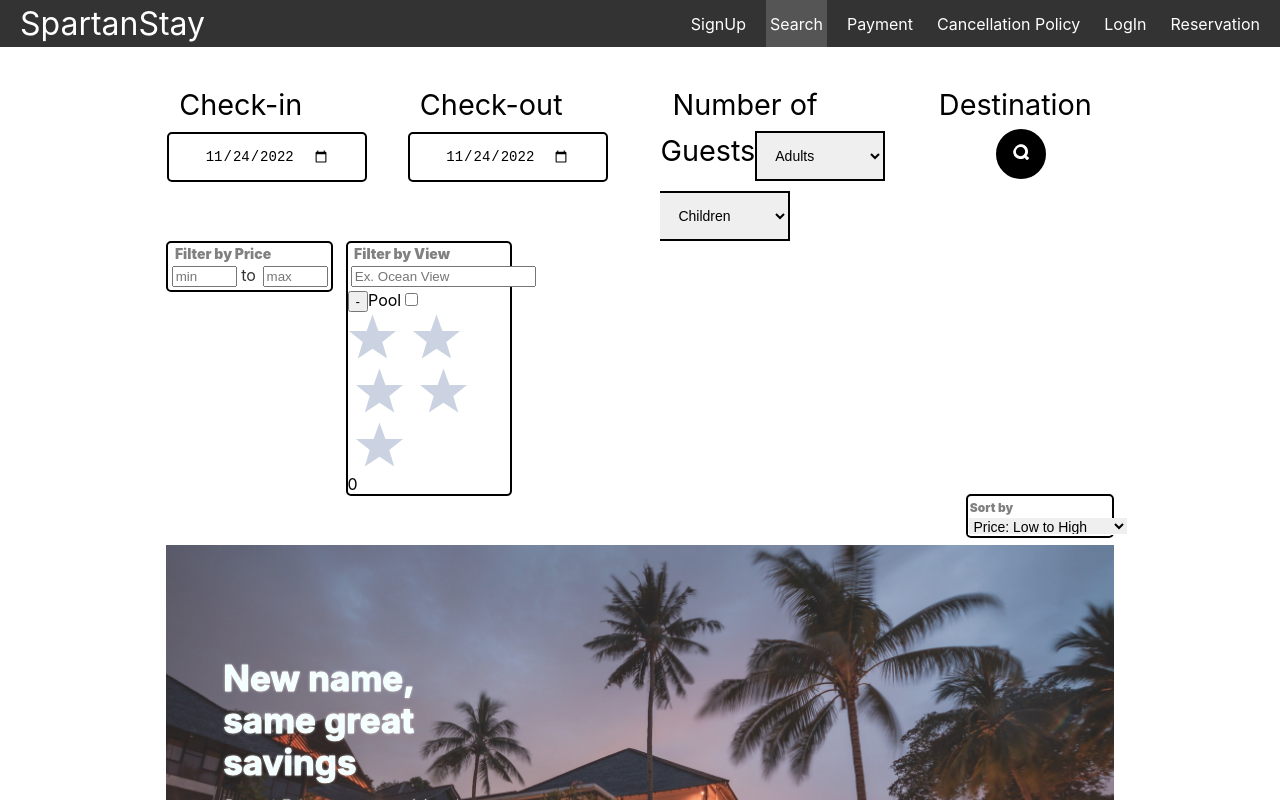
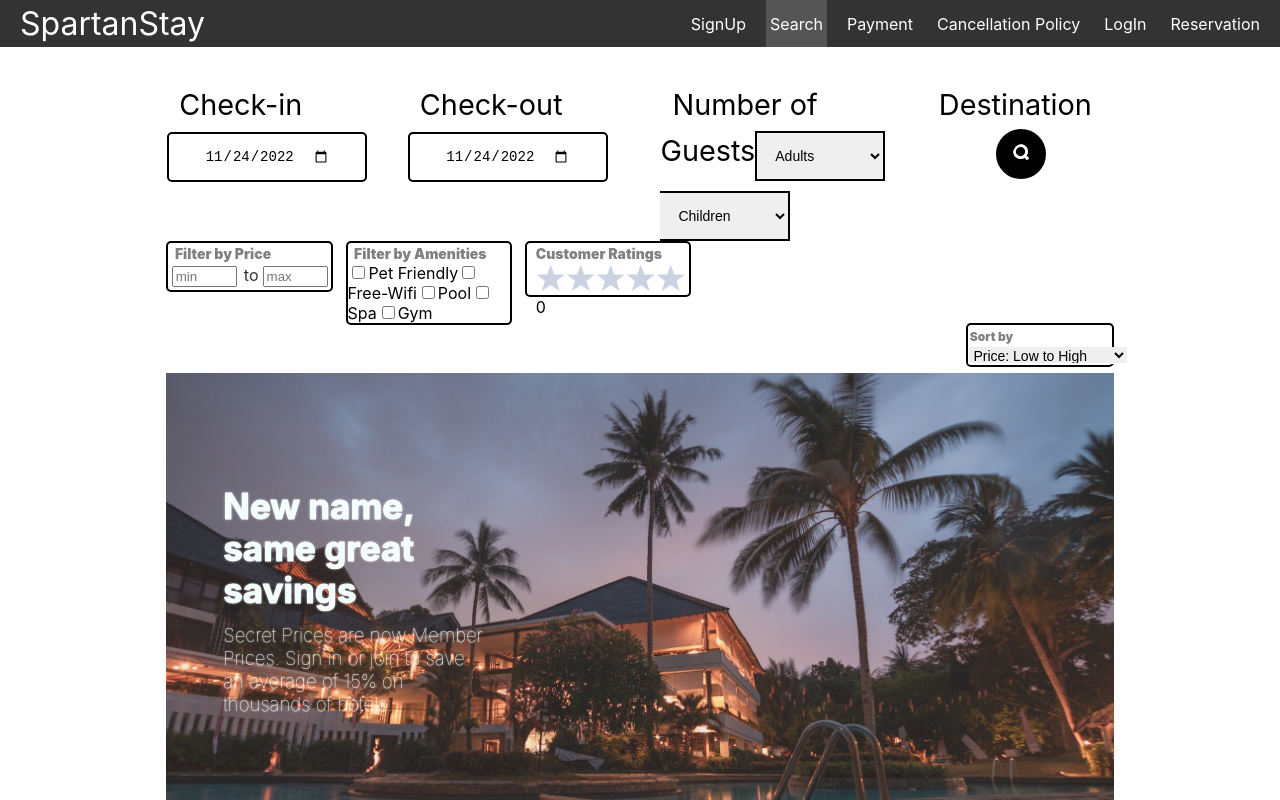
Before and after one commit to starphys/spartanstay, a React (Create React App) app in the folder spartanstay/frontend/: page /search in a window 1280 px wide. Built offline with nearby package versions, Linux system fonts and the light colour scheme.

Commit message:
filter by star and filter by amenities complete

```diff
--- a/spartanstay/frontend/src/components/Search.js
+++ b/spartanstay/frontend/src/components/Search.js
@@ -19,11 +19,29 @@ function Search({results, setResults})
   const [minPrice, setMinPrice] = useState(0)
   const [maxPrice, setMaxPrice] = useState(5000)
   const [pool, setPool] = useState(false)
+  const [spa, setSpa] = useState(false)
+  const [gym, setGym] = useState(false)
+  const [petfriendly, setPetFriendly] = useState(false)
+  const [freewifi, setFreeWifi] = useState(false)
   const [starRating, setStarRating] = useState(0)
 
   const updatePool = (e) => {
     // e.preventDefault()
     setPool(!pool)
+  }
+  const updateSpa = (e) => {
+    e.preventDefault()
+    setSpa(!spa)
+  }
+  const updateGym = (e) => {
+    //e.preventDefault()
+    setGym(!gym)
+  }
+  const updatePetFriendly = (e) => {
+    setPetFriendly(!petfriendly)
+  }
+  const updateFreeWifi = (e) => {
+    setFreeWifi(!freewifi)
   }
     const handleClick=(e)=>{
         e.preventDefault()
@@ -36,6 +54,7 @@ function Search({results, setResults})
         `&numAdults=${adults}` +
         (minPrice > 0 || maxPrice < 5000 ? `&priceMin=${minPrice}&priceMax=${maxPrice}`: "") +
         "&amenities=" + (pool ? "Pool" : "") +
+        "&amenities=" + (spa ? "Spa" : "") +
         "&starRatings=" + updateRatingList(starRating))
         .then((response)=>{
         return response.json()
@@ -125,16 +144,20 @@ function Search({results, setResults})
     <input placeholder="max" class = "max-val" onChange={(e) => {if(isNaN(parseInt(e.target.value))) {setMaxPrice(5000)} else {setMaxPrice(e.target.value)}}}></input>
   </div>
   <div id="filterDiv1" class = "filter2">
-    <label class="filterText">Filter by View</label>
-    <input placeholder="Ex. Ocean View" class = "view-input"></input>
-    <button>-</button>
-    <label>Pool</label>
-    <input type="checkbox" onChange={updatePool}/>
-    <StarRatings rating={starRating} changeRating={setStarRating}></StarRatings>
-    <label>{starRating}</label>
+    <label class="filterText">Filter by Amenities</label>
+
+    <input type="checkbox" id = "line1" onChange={updatePetFriendly}/><label>Pet Friendly</label>
+    <input type="checkbox" onChange={updateFreeWifi}/><label>Free-Wifi</label>
+    <input type="checkbox" id = "line2" onChange={updatePool}/><label>Pool</label>
+    <input type="checkbox" id = "line2" onChange={updateSpa}/><label>Spa</label>
+    <input type="checkbox" id = "line2" onChange={updateGym}/><label>Gym</label>
+
+
   </div>
-  <div>
-
+  <div id="filterDiv3" class = "filter3">
+  <label class="filterText3">Customer Ratings</label>
+    <StarRatings rating={starRating} changeRating={setStarRating} starDimension = "30px" starSpacing="0px" starHoverColor="Gold" starRatedColor="Gold" ></StarRatings>
+    <label class = "num-of-stars">{starRating}</label>
   </div>
 
   <div id = "sortDiv" class = "columnS">
--- a/spartanstay/frontend/src/style/search.css
+++ b/spartanstay/frontend/src/style/search.css
@@ -324,6 +324,21 @@ form:valid a {
     display: inline-block;
     margin-bottom: -2%;
   }
+  #filterDiv2 {
+    border: 2px solid black;
+    border-radius: 5px;
+    width: 13%;
+    display: inline-block;
+    margin-bottom: -2%;
+  }
+  #filterDiv3 {
+    border: 2px solid black;
+    border-radius: 5px;
+    width: 13%;
+    display: inline-block;
+    margin-bottom: -2%;
+    height: 7vh;
+  }
   .e4 {
     box-sizing: border-box;
     height: 25px;
@@ -347,6 +362,7 @@ form:valid a {
     margin-bottom: -21%;
     color: grey;
     border-color: white;
+    display: inline-block;
   }
 
   .min-val {
@@ -355,7 +371,7 @@ form:valid a {
     display: inline-block;
   }
   .to {
-    margin-left: .9%;
+    margin-left: 2.5%;
     color: #333;
   }
   .max-val {
@@ -367,3 +383,77 @@ form:valid a {
     display: inline-block;
     margin: 2%;
   }
+.checkbox {
+    appearance: none;
+    background-color: #fff;
+    margin: 0;
+    font: inherit;
+    color: currentColor;
+    width: 1.15em;
+    height: 1.15em;
+    border: 0.15em solid currentColor;
+    border-radius: 0.15em;
+    transform: translateY(-0.075em);
+}
+.checkbox::before {
+    content: "";
+    width: 0.65em;
+    height: 0.65em;
+    transform: scale(0);
+    transition: 120ms transform ease-in-out;
+    box-shadow: inset 1em 1em var(--form-control-color);
+}
+.checkbox:checked::before{
+    transform: scale(1);
+}
+#line1 {
+    display: inline-block;
+    margin-left: 3%;
+}
+
+#line2 {
+    display: inline-block;
+    margin-left: 3%;
+}
+.filterText3{
+    box-sizing: border-box;
+    height: 50px;
+    border: 0;
+    font-weight: 900;
+    width: 100%;
+    padding-top: 0px;
+
+    font-size: 14px;
+    border-radius: 0%;
+    border-bottom: 0px;
+    margin-bottom: -21%;
+    color: grey;
+    border-color: white;
+    display: inline-block;
+}
+.filter3 {
+    float: right;
+    margin-right: 46%;
+    padding-left: .7%;
+}
+/*
+.num-of-stars {
+    float: right;
+    margin-top: -7%;
+    margin-right: 35%;
+}
+.star-ratings {
+    margin-top: -46%;
+    padding-left: 2%;
+    color: gold;
+
+}
+.star-container{
+    position: relative;
+    display: inline-block;
+    vertical-align: middle;
+    cursor: pointer;
+    width: 3.7vh;
+    margin-left: 1.3%;
+}
+*/
```
Also changed, not shown: 1 other file (tests, documents, lock files or other folders).
